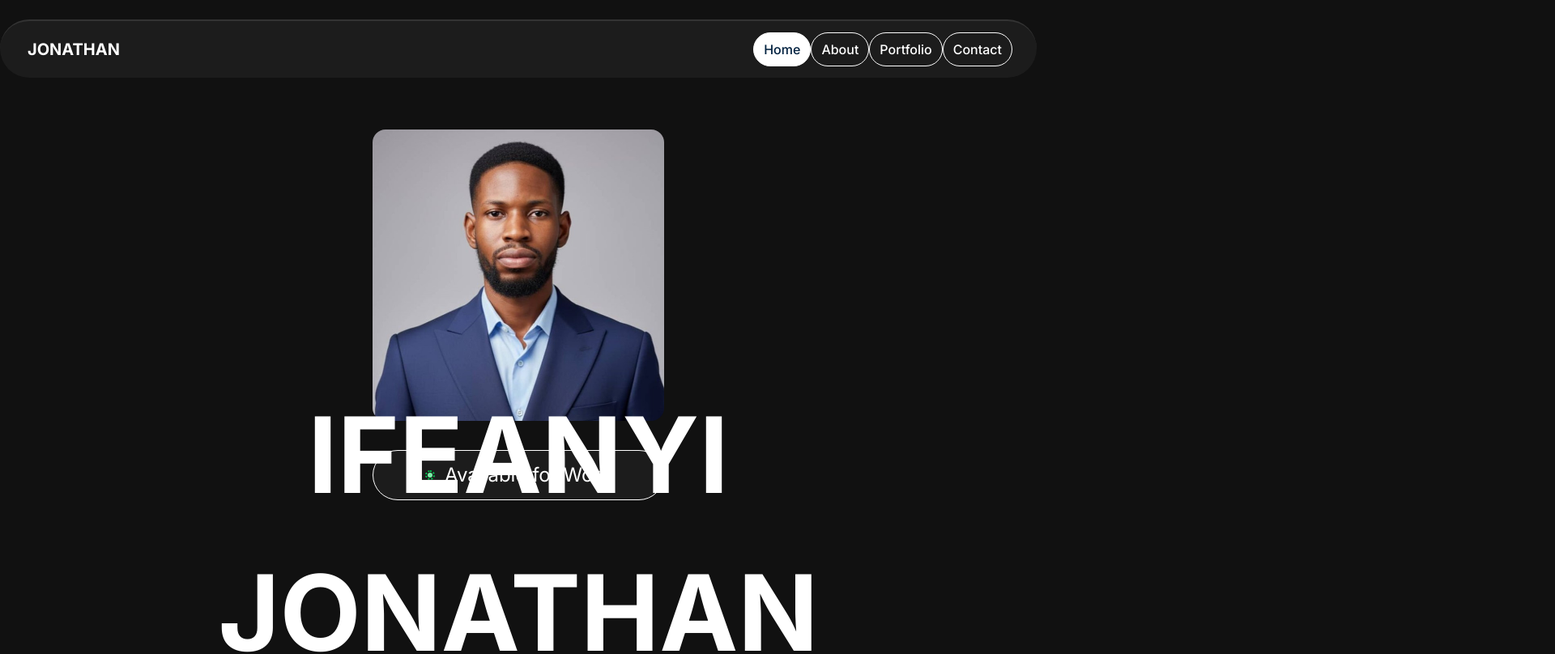
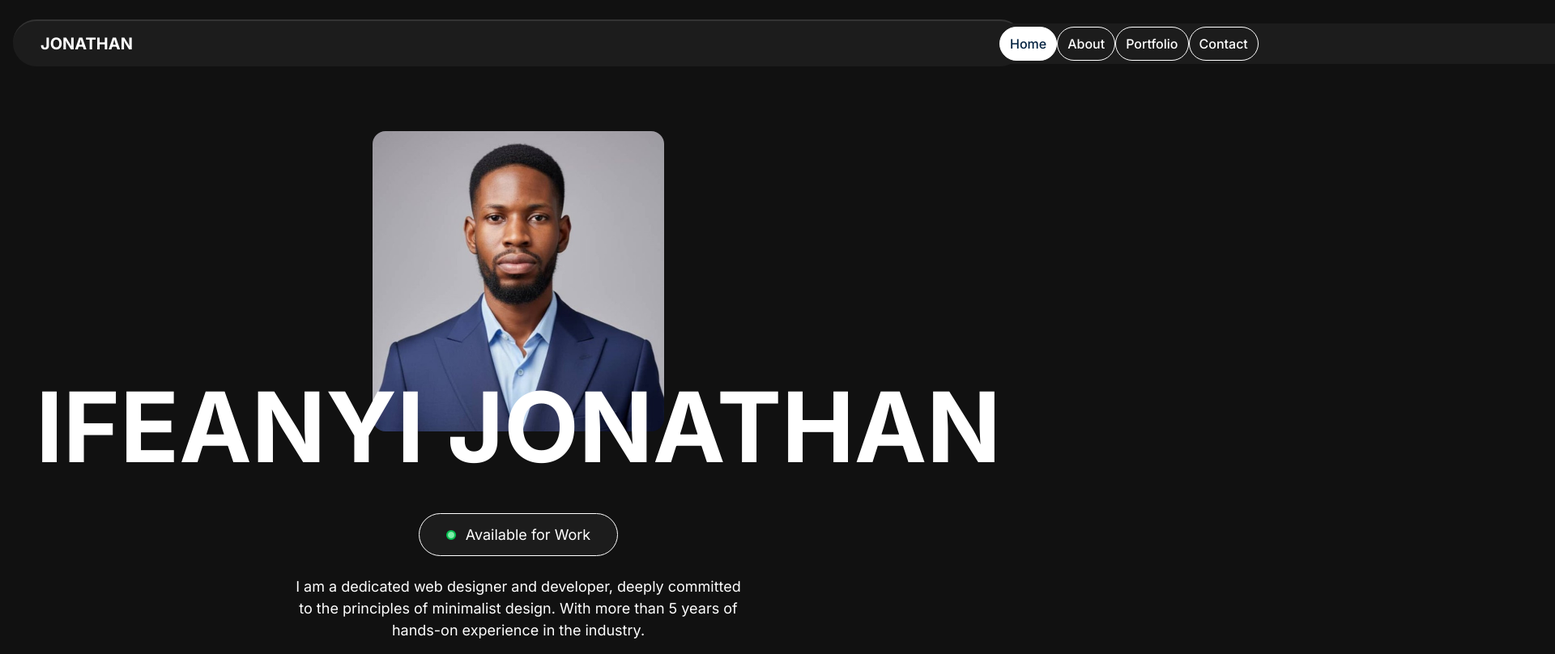
Before and after one commit to Cyberod/Portfolio, a React (Vite) app in the folder Portfolio/: page / in a window 1280 px wide. Shown: the top 808 px of the page at 81% size, 1920 px wide, since content can reach past the window. Built offline with nearby package versions, Linux system fonts and the light colour scheme.

Commit message:
positioned the profile image and Hero section

```diff
--- a/Portfolio/src/components/Navbar.jsx
+++ b/Portfolio/src/components/Navbar.jsx
@@ -8,15 +8,15 @@ export default function Navbar() {
     px-3 py-2 text-sm lg:text-base font-medium rounded-full border border-primary-light
     ${isActive
       ? "bg-primary-light text-primary-dark"
-      : "text-primary-light hover:bg-primary-light hover:text-primary-dark transition-colors duration-300"
+      : "text-primary-light hover:bg-primary-light hover:text-primary-dark transition-colors ease-in duration-400"
     }
   `;
 
   return (
     <nav className={`
       bg-background-secondary
-      fixed w-full z-50 mt-6
-      border-none ]
+      relative z-50 top-6
+      border-none
       ${isOpen ? 'rounded-4xl navbox-open transition-all duration-100 ease-in-out' : 'rounded-full'} navbox
     `}>
       <div className="maxw-full mx-auto px-2 lg:px-5 ">
@@ -71,7 +71,7 @@ export default function Navbar() {
               isOpen ? "navbox-open" : "hidden"
             } w-full lg:flex lg:w-auto lg:items-center`}
           >
-            <div className="flex flex-col space-y-4 lg:flex-row lg:space-y-0 lg:space-x-0 items-center pt-2 pb-5 lg:py-1">
+            <div className="flex flex-col space-y-4 lg:flex-row lg:space-y-0 lg:space-x-0 items-center w-full absolute bg-background-secondary pt-2 pb-5 lg:py-1">
               {[
                 { name: "Home", path: "/" },
                 { name: "About", path: "/about" },
--- a/Portfolio/src/index.css
+++ b/Portfolio/src/index.css
@@ -51,70 +51,8 @@ body {
   font-family: var(--font-inter);
   background-color: var(--color-background-primary);
   color: white;
+
   margin: 0;
-  padding: 0;
+  padding-left: 16px ;
+  padding-right: 16px;
 }
-
-
-
-@keyframes shadow-rotate {
-    0% {
-        box-shadow: 0 0 15px 2px rgba(255, 255, 255, 0.8);
-        transform: rotate(0deg);
-    }
-    25% {
-        box-shadow: 15px 0 15px 2px rgba(255, 255, 255, 0.8);
-    }
-    50% {
-        box-shadow: 0 15px 15px 2px rgba(255, 255, 255, 0.8);
-    }
-    75% {
-        box-shadow: -15px 0 15px 2px rgba(255, 255, 255, 0.8);
-    }
-    100% {
-        box-shadow: 0 -15px 15px 2px rgba(255, 255, 255, 0.8);
-        transform: rotate(360deg);
-    }
-}
-
-@keyframes pulse-slow {
-    0%, 100% {
-        opacity: 1;
-    }
-    50% {
-        opacity: 0.7;
-    }
-}
-
-.animate-shadow-rotate {
-    animation: shadow-rotate 3s linear infinite;
-}
-
-.animate-pulse-slow {
-    animation: pulse-slow 2s ease-in-out infinite;
-}
-
-/* Responsive text sizes */
-@media (max-width: 640px) {
-    .hero-name {
-        font-size: 44px;
-    }
-}
-
-@media (min-width: 641px) and (max-width: 768px) {
-    .hero-name {
-        font-size: 60px;
-    }
-}
-
-@media (min-width: 769px) and (max-width: 1024px) {
-    .hero-name {
-        font-size: 72px;
-    }
-}
-
-@media (min-width: 1025px) {
-    .hero-name {
-        font-size: 92px;
-    }
-}
--- a/Portfolio/src/pages/Home.jsx
+++ b/Portfolio/src/pages/Home.jsx
@@ -1,44 +1,47 @@
 export default function Home() {
     return(
-        <section className="max-w-full items-center flex flex-col  justify-center text-primary-light  ">
-
+        <section className="relative max-w-full items-center flex flex-col justify-center text-primary-light  ">
             {/* Hero Section */}
-            <div className="mt-30 lg:mt-40 ">
-                <div className=" ">
-                    <img src="/Profile_image2.jpg" alt="Profile Image" className="w-[240px] h-[240px] md:w-[300px] md:h-[300px] lg:w-[360px] lg:h-[360px] rounded-2xl" />
+            <div className="relative flex flex-col items-center justify-center ">
+                <div className="absolute z-0 top-16 md:top-26  ">
+                    <img src="/Profile_image2.jpg" alt="Profile Image" className="w-[240px] md:w-[300px] lg:w-[360px]  rounded-2xl" />
                 </div>
 
-
-                <div className="text-center mt-9 text-base lg:text-[24px] bg-background-secondary  flex border border-bg-primary-light p-3 rounded-full  justify-center items-center gap-3">
-                <p className="max-w-full text-[40px] md:text-[80px] lg:text-[105px] xl:text-[130px] absolute font-bold font-inter mt-6 top-78 lg:top-110 text-center">
+                <p className="max-w-full relative text-[35px] sm:text-[60px] md:text-[75px] lg:text-[100px] xl:text-[120px]  font-bold font-inter  mt-[280px] sm:mt-[270px] md:mt-[350px] lg:mt-[400px] xl:mt-[380px]  text-center z-10 ">
                     IFEANYI JONATHAN
                 </p>
+
+                {/* Availability status */}
+                <div className="w-[220px] md:w-[246px]  text-center mt-4 text-[18px] bg-background-secondary  flex border border-bg-primary-light p-3 rounded-full  justify-center items-center gap-3 z-10 ">
+
                     {/* Status Indicator */}
-                    <div className="relative flex items-center justify-center">
+                    <div className="relative flex justify-center gap-3">
                         {/* Outer dotted circle */}
-                        <div className="w-3 h-3 rounded-full border-2 border-dotted border-green-500 flex items-center justify-center">
+                        <div className="w-3 h-3 rounded-full border-2  border-green-500 flex items-center justify-center">
                             {/* Inner solid circle */}
-                            <div className="w-1.5 h-1.5 rounded-full bg-green-300"></div>
+                            <div className="w-2 h-2 rounded-full bg-green-300"></div>
                         </div>
                     </div>
-
                     <span font-inter> Available for Work </span>
 
+
                 </div>
+                {/* Hero Statement */}
+                <p className="max-w-full md:w-[560px] mt-6 text-center text-primary-light text-[18px]">
+                    I am a dedicated web designer and developer, deeply committed to the principles of minimalist design. With more than 5 years of hands-on experience in the industry.
+                </p>
+
+                <p className="max-w-full mt-6 text-center text-primary-light text-[18px] underline underline-offset-5 "> More about Me</p>
 
 
-                {/* <div class="relative h-64">
-                <img
-                    class="absolute inset-0 h-full w-full object-cover"
-                    src="/Profile_image2.jpg"
-                    alt="Image description"
-                />
-                <div class="absolute inset-0 flex items-center justify-center p-4">
-                    <h1 class="text-3xl font-bold text-white">This is overlaid text</h1>
+            </div>
+
+            {/* Stats */}
+            <div className="flex flex-col md:flex-row items-center justify-center gap-6 mt-16 mb-20">
+                <div className="bg-background-secondary  p-6 rounded-full flex flex-col items-center">
+                    <p className="text-primary-light text-[18px]">My Stats</p>
+
                 </div>
-                </div> */}
-
-
             </div>
 
 
```
